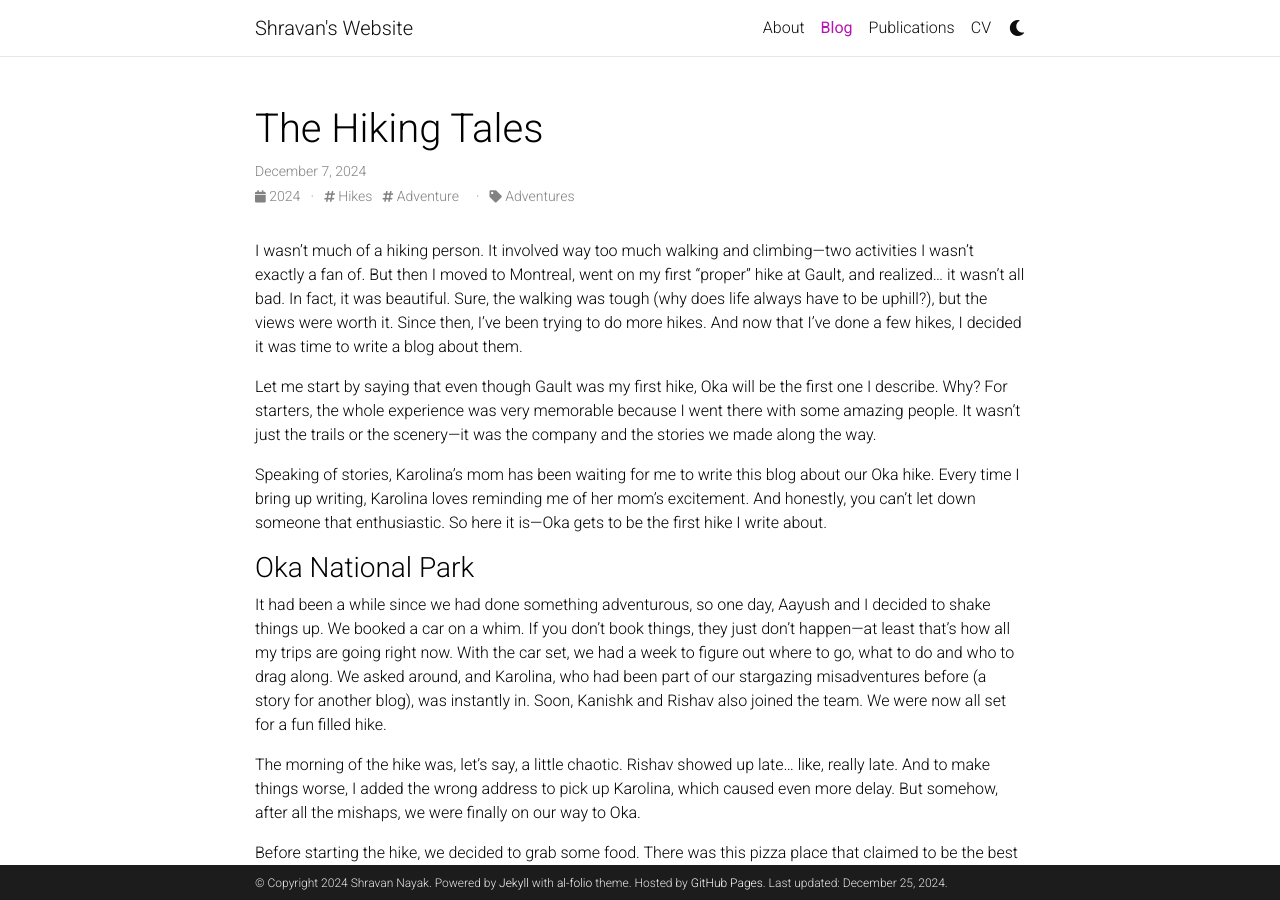
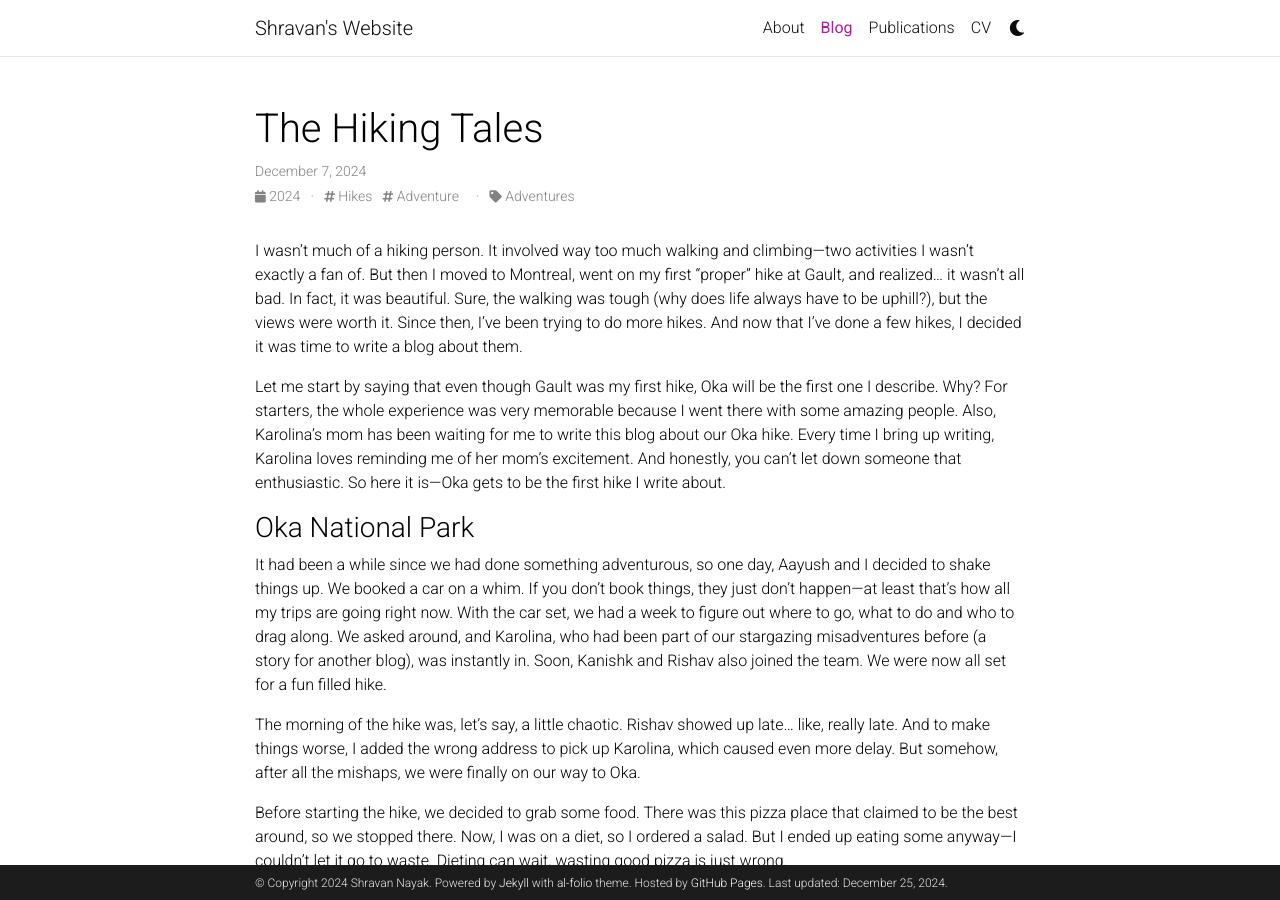
Before and after one commit to BAJUKA/bajuka.github.io, a Jekyll site: the page built from _posts/2024-12-08-hike.md, in a window 1280 px wide and 900 px high. Built offline with Jekyll 4.4.1, drawn with Linux system fonts in a browser that asks for light colours; comment, search, counter and statistics services are not loaded; a style sheet for code colours, icons or effects is not loaded.

Commit message:
edits to hiking blog

```diff
--- a/_posts/2024-12-08-hike.md
+++ b/_posts/2024-12-08-hike.md
@@ -10,9 +10,7 @@ thumbnail: assets/hike/hike.webp
 
 I wasn’t much of a hiking person. It involved way too much walking and climbing—two activities I wasn’t exactly a fan of. But then I moved to Montreal, went on my first "proper" hike at Gault, and realized… it wasn’t all bad. In fact, it was beautiful. Sure, the walking was tough (why does life always have to be uphill?), but the views were worth it. Since then, I’ve been trying to do more hikes. And now that I’ve done a few hikes, I decided it was time to write a blog about them.
 
-Let me start by saying that even though Gault was my first hike, Oka will be the first one I describe. Why? For starters, the whole experience was very memorable because I went there with some amazing people. It wasn’t just the trails or the scenery—it was the company and the stories we made along the way.
-
-Speaking of stories, Karolina’s mom has been waiting for me to write this blog about our Oka hike. Every time I bring up writing, Karolina loves reminding me of her mom’s excitement. And honestly, you can’t let down someone that enthusiastic. So here it is—Oka gets to be the first hike I write about.
+Let me start by saying that even though Gault was my first hike, Oka will be the first one I describe. Why? For starters, the whole experience was very memorable because I went there with some amazing people. Also, Karolina’s mom has been waiting for me to write this blog about our Oka hike. Every time I bring up writing, Karolina loves reminding me of her mom’s excitement. And honestly, you can’t let down someone that enthusiastic. So here it is—Oka gets to be the first hike I write about.
 
 ### Oka National Park
 
```
